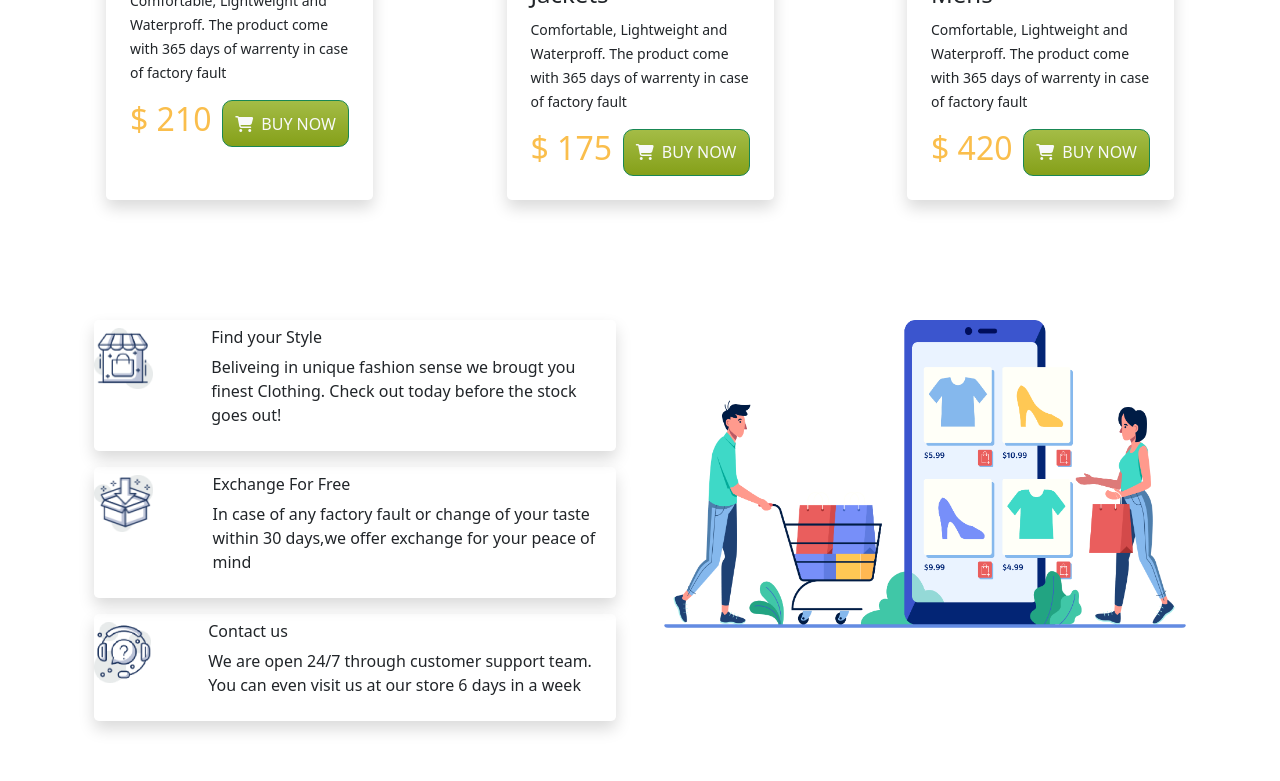
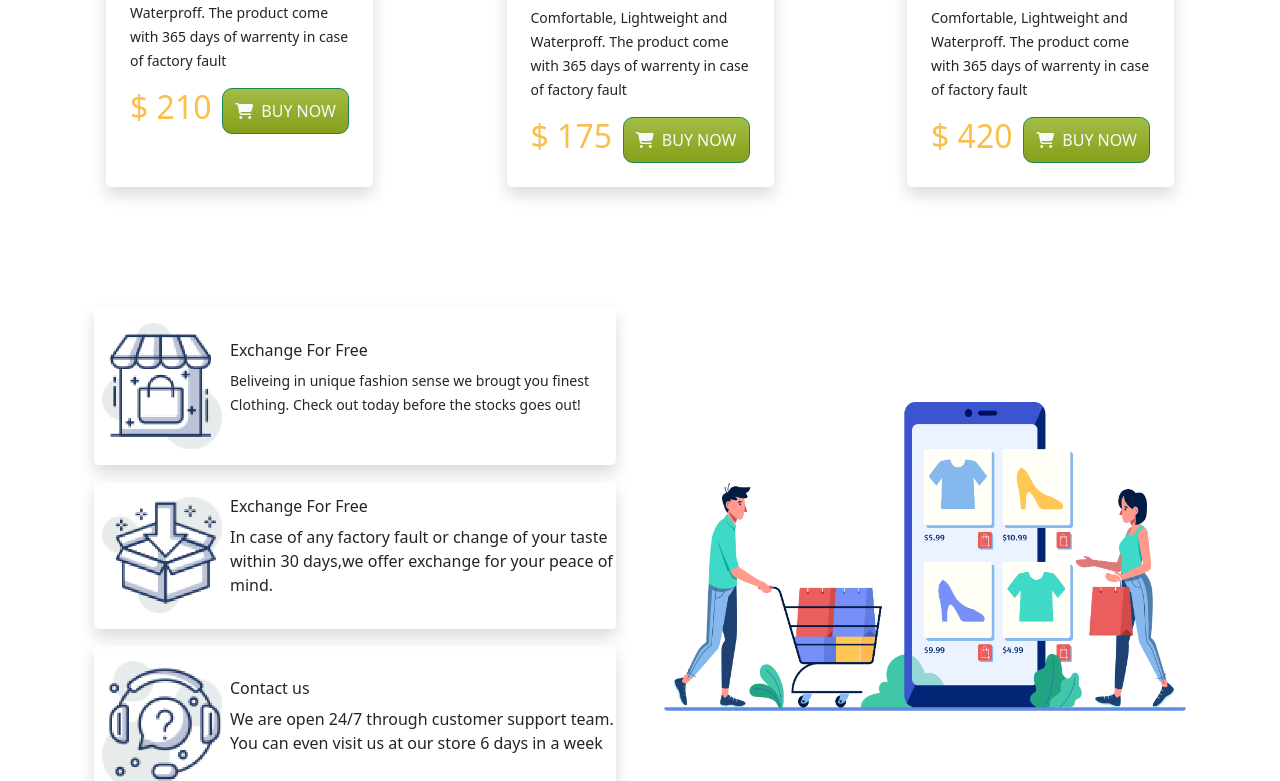
Before and after one commit to bayezidmir/Fashion-Web-HTML5-CSS3-Bootstrap5-, a plain HTML site: page index.html in a window 1280 px wide. Shown: the part 2019-2800 px from the top of the page. Drawn offline with nearby package versions, Linux system fonts and the light colour scheme.

Commit message:
Completed

```diff
--- a/index.html
+++ b/index.html
@@ -23,7 +23,7 @@
   <body>
     <!-- Navbar -->
     <header>
-      <nav class="navbar navbar-expand-lg navbar-light bg-transparent mt-4">
+      <nav class="navbar navbar-expand-lg navbar-light bg-transparent pt-5">
         <div class="container">
           <a class="navbar-brand" href="#">
             <img src="./images/logo.png" alt="" width="291" height="39" />
@@ -57,10 +57,7 @@
           </div>
         </div>
       </nav>
-    </header>
 
-    <!-- Main Body -->
-    <main>
       <section class="hero my-5">
         <div class="container">
           <div class="row justify-content-between">
@@ -75,7 +72,7 @@
                 you can choose. Not only the range of products, we do offer the
                 competitive edge over the substitute available in the market
               </p>
-              <button class="btn btn-success text-light my-5 custom-button">
+              <button class="btn btn-lg text-light my-5 custom-button">
                 <i class="fas fa-shopping-cart me-2"></i>BUY NOW
               </button>
             </div>
@@ -87,7 +84,10 @@
           </div>
         </div>
       </section>
+    </header>
 
+    <!-- Main Body -->
+    <main>
       <!-- Mens Clothing -->
       <section id="products-men">
         <div class="container p-5 my-5">
@@ -113,7 +113,7 @@
               </p>
               <div class="pricing-cart d-flex justify-content-between">
                 <h2 class="special-text">&dollar; 220</h2>
-                <button class="btn btn-success text-light me-5 custom-button">
+                <button class="btn btn-success text-light custom-button">
                   <i class="fas fa-shopping-cart me-2"></i>BUY NOW
                 </button>
               </div>
@@ -172,7 +172,7 @@
       <section id="product-women">
         <div class="container p-5 my-5">
           <div class="section-title">
-            <h3 class="mb-4">Yellow Coat</h3>
+            <h3 class="mb-4">Womens Favorites</h3>
           </div>
           <div class="row justify-content-between">
             <div class="col-lg-3 col-md-5 col-sm-11 p-4 shadow rounded-3">
@@ -251,51 +251,60 @@
       <!-- After Sales Service -->
       <section id="after-sales">
         <div class="container my-5">
-          <div class="row">
+          <div class="row align-items-center">
             <div class="col-lg-6 cold-sm-12 col-12 p-4">
-              <div class="your-choice d-flex rounded-3 shadow py-2">
-                <div class="icon align-self-start">
-                  <img src="./icons/image 12.png" alt="" width="50%" />
+              <div
+                class="your-choice d-flex rounded-3 shadow py-2 cs-sm align-items-center"
+              >
+                <div class="icon">
+                  <img
+                    src="./icons/image 12.png"
+                    alt=""
+                    width="120"
+                    class="m-2"
+                  />
                 </div>
-                <div class="text align-self-end">
-                  <h6>Find your Style</h6>
+                <div class="text">
+                  <h6>Exchange For Free</h6>
                   <p>
-                    Beliveing in unique fashion sense we brougt you finest
-                    Clothing. Check out today before the stock goes out!
+                    <small>
+                      Beliveing in unique fashion sense we brougt you finest
+                      Clothing. Check out today before the stocks goes out!
+                    </small>
                   </p>
                 </div>
               </div>
-              <!-- <div class="your-choice d-flex">
-                <div class="icon align-self-start">
-                  <img src="./icons/image 12.png" alt="" width="50%" />
+              <div
+                class="free-exchange d-flex rounded-3 shadow py-2 my-3 cs-sm align-items-center"
+              >
+                <div class="icon">
+                  <img
+                    src="./icons/image 13.png"
+                    alt=""
+                    width="120"
+                    class="m-2"
+                  />
                 </div>
-                <div class="text align-self-end">
-                  <h6>Exchange For Free</h6>
-                  <p>
-                    <small>
-                      In case of any factory fault or change of your taste
-                      within 30 days,we offer exchange for your peace of mind
-                    </small>
-                  </p>
-                </div>
-              </div> -->
-              <div class="free-exchange d-flex rounded-3 shadow py-2 my-3">
-                <div class="icon align-self-start">
-                  <img src="./icons/image 13.png" alt="" width="50%" />
-                </div>
-                <div class="text align-self-end">
+                <div class="text">
                   <h6>Exchange For Free</h6>
                   <p>
                     In case of any factory fault or change of your taste within
-                    30 days,we offer exchange for your peace of mind
+                    30 days,we offer exchange for your peace of mind.
                   </p>
                 </div>
               </div>
-              <div class="contact d-flex rounded-3 shadow py-2">
-                <div class="icon align-self-start">
-                  <img src="./icons/image 14.png" alt="" width="50%" />
+              <div
+                class="contact d-flex rounded-3 shadow py-2 cs-sm align-items-center"
+              >
+                <div class="icon">
+                  <img
+                    src="./icons/image 14.png"
+                    alt=""
+                    width="120"
+                    class="m-2"
+                  />
                 </div>
-                <div class="text align-self-end">
+                <div class="text">
                   <h6>Contact us</h6>
                   <p>
                     We are open 24/7 through customer support team. You can even
--- a/styles/style.css
+++ b/styles/style.css
@@ -1,3 +1,6 @@
+header {
+  background: #fffbf0;
+}
 .custom-button {
   background: linear-gradient(180deg, #a4bc46 0%, #85a019 100%);
   border-radius: 10px;
@@ -11,3 +14,18 @@
   background-color: #f1f1f1;
   padding: 0.8rem;
 }
+
+@media only screen and (max-width: 688px) {
+  .cs-sm {
+    flex-direction: column;
+  }
+
+  .text {
+    padding: 2rem;
+    text-align: center;
+  }
+
+  .section-title {
+    text-align: center;
+  }
+}
```
